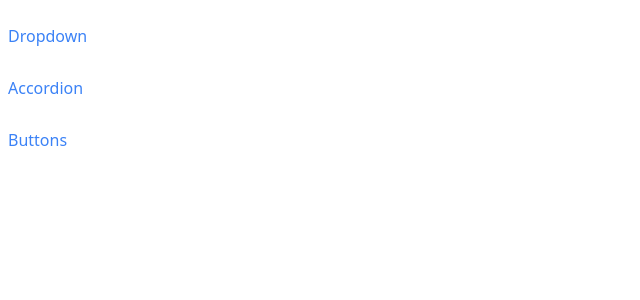
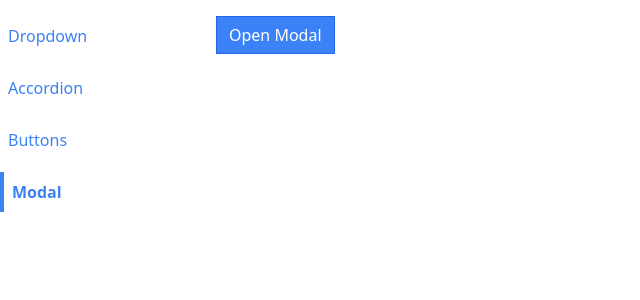
Before and after one commit to msa-ali/Custom-React-Components-and-Hooks, a React (Vite) app: page /modal in a window 1280 px wide. Shown: the top 300 px of the page, without its empty margins (0-640 px from the left). Built offline with nearby package versions, Linux system fonts and the light colour scheme.

Commit message:
modal component

```diff
--- a/index.html
+++ b/index.html
@@ -8,6 +8,7 @@
   </head>
   <body>
     <div id="root"></div>
+    <div class="modal-container"></div>
     <script type="module" src="/src/main.tsx"></script>
   </body>
 </html>
--- a/src/App.tsx
+++ b/src/App.tsx
@@ -1,9 +1,9 @@
-import Link from "./components/Link";
 import Route from './components/Route';
 import Sidebar from "./components/Sidebar";
 import AccordionPage from "./pages/AccordionPage";
 import ButtonPage from "./pages/ButtonPage";
 import DropdownPage from "./pages/DropdownPage";
+import ModalPage from "./pages/ModalPage";
 function App() {
   return (
     <div className="container mx-auto grid grid-cols-6 gap-4 mt-4">
@@ -18,6 +18,9 @@ function App() {
         <Route path="/">
           <DropdownPage />
         </Route>
+        <Route path="/modal">
+          <ModalPage />
+        </Route>
       </div>
     </div>
   );
--- /dev/null
+++ b/src/components/Modal/index.tsx
@@ -0,0 +1,35 @@
+import { useEffect } from 'react';
+import { createPortal } from 'react-dom';
+
+interface Props {
+    onClose: VoidFunction;
+    children: React.ReactNode;
+    actionBar: React.ReactNode;
+}
+
+const Modal = ({ onClose, children, actionBar }: Props) => {
+
+    useEffect(() => {
+        document.body.classList.add('overflow-hidden');
+
+        return () => {
+            document.body.classList.remove('overflow-hidden');
+        }
+    }, []);
+
+    return createPortal((
+        <div>
+            <div className="fixed inset-0 bg-gray-300 opacity-80" onClick={onClose}></div>
+            <div className="fixed inset-40 p-10 bg-white">
+                <div className='flex flex-col justify-between h-full'>
+                    {children}
+                    <div className='flex justify-end'>
+                        {actionBar}
+                    </div>
+                </div>
+            </div>
+        </div>
+    ), document.querySelector('.modal-container') as Element);
+}
+
+export default Modal;
--- a/src/components/Sidebar/index.tsx
+++ b/src/components/Sidebar/index.tsx
@@ -4,6 +4,7 @@ const links: { label: string, path: string }[] = [
     { label: 'Dropdown', path: '/' },
     { label: 'Accordion', path: '/accordion' },
     { label: 'Buttons', path: '/buttons' },
+    { label: 'Modal', path: '/modal' },
 
 ];
 
--- /dev/null
+++ b/src/pages/ModalPage.tsx
@@ -0,0 +1,35 @@
+import { useState } from "react";
+import Modal from "../components/Modal";
+import Button from "../components/Button";
+
+const ModalPage = () => {
+    const [isOpen, setIsOpen] = useState(false);
+
+    const onClick = () => setIsOpen(isOpen => !isOpen);
+
+    const onClose = () => setIsOpen(false);
+
+    const actionBar = (
+        <div>
+            <Button appearance="primary" onClick={onClose}>Accept</Button>
+        </div>
+    );
+
+    const modal = (
+        <Modal
+            onClose={onClose}
+            actionBar={actionBar}
+        >
+            <p>Here is an important agreement for you to accept</p>
+        </Modal>
+    );
+
+    return (
+        <div className="relative">
+            <Button appearance="primary" onClick={onClick}>{isOpen ? "Close" : "Open"} Modal</Button>
+            {isOpen && modal}
+        </div>
+    );
+}
+
+export default ModalPage;
```
